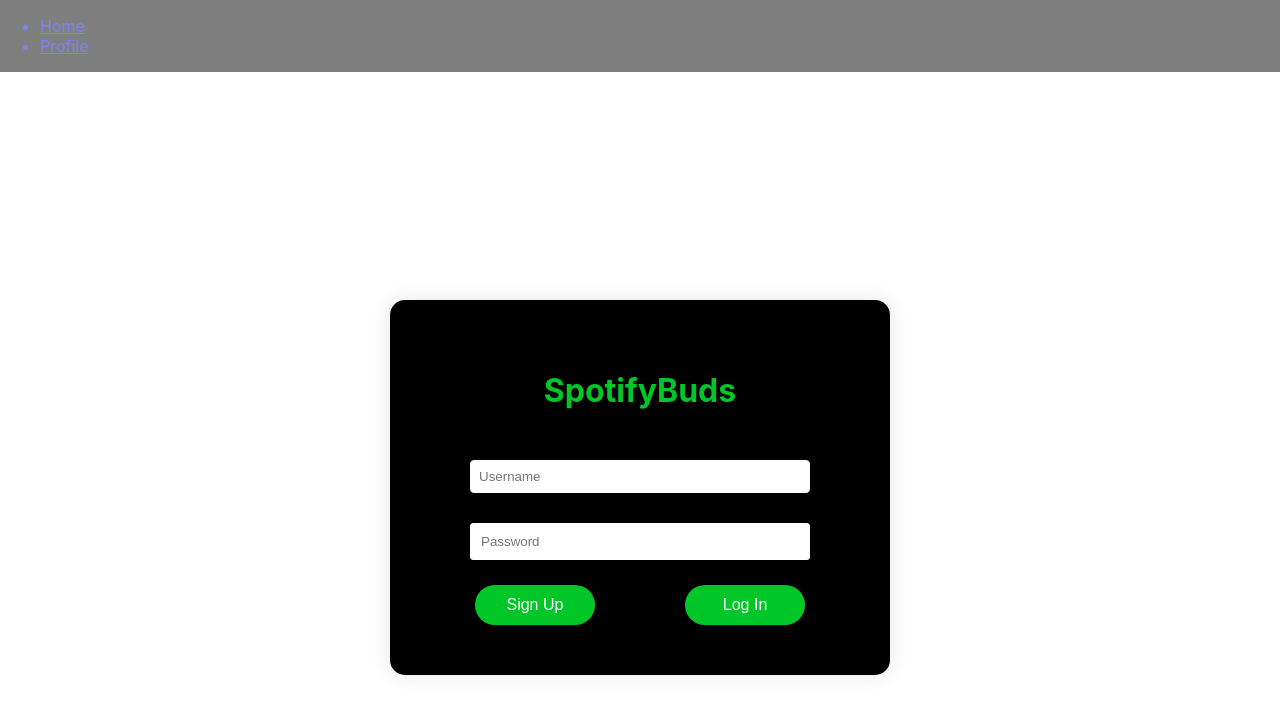
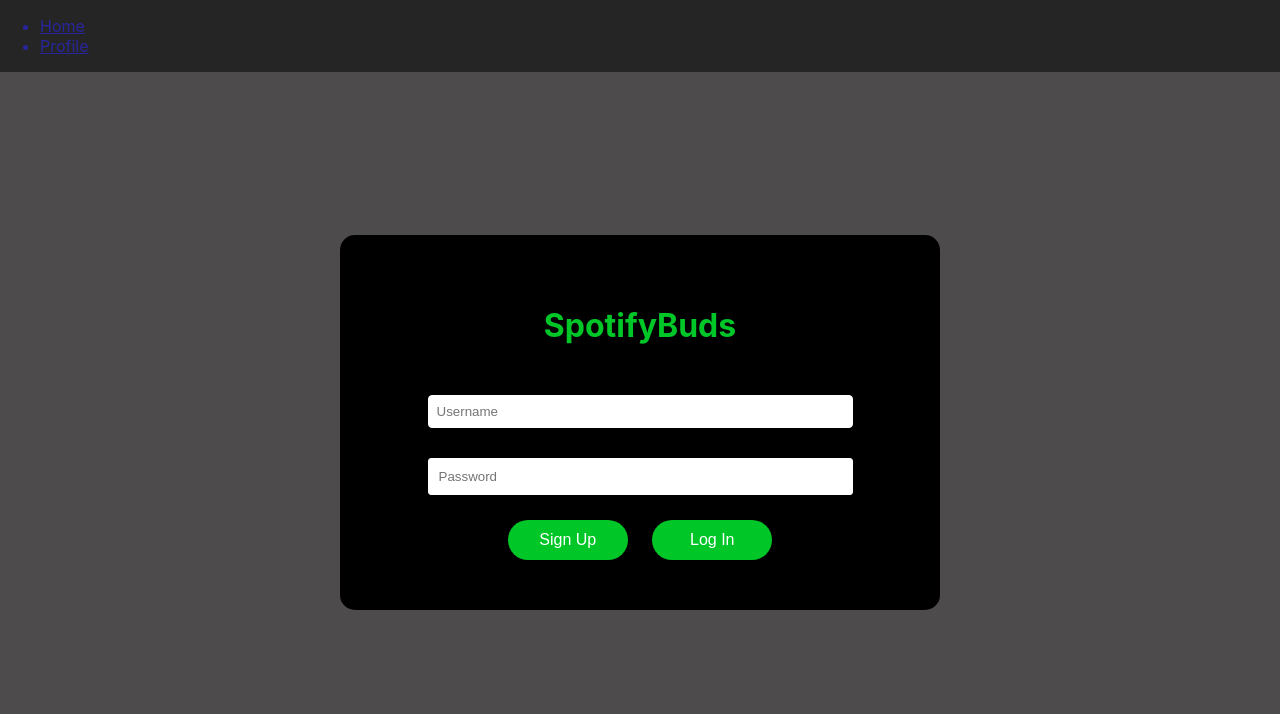
Before and after one commit to ArjunNair17/Spotify-Buds, a React (Create React App) app: page / in a window 1280 px wide. Shown: the top 714 px of the page. Built offline with nearby package versions, Linux system fonts and the light colour scheme.

Commit message:
Styled main log in page completely

```diff
--- a/src/SignUpForm.css
+++ b/src/SignUpForm.css
@@ -1,11 +1,12 @@
 .container {
-    margin-top: 300px !important;
-    max-width: 400px;
+    margin-top: 235px !important;
+    margin-bottom: 294px !important;
+    max-width: 500px;
     margin: 0 auto;
     background-color: #000000;
     padding: 50px;
     border-radius: 15px;
-    box-shadow: 0 0 20px rgba(0, 0, 0, 0.1);
+    box-shadow: 10 10 100px rgba(0, 0, 0, 0.1);
   }
 
   h1 {
@@ -18,7 +19,7 @@
     width: 100%;
     padding: 10px;
     margin-bottom: 10px;
-    border: 1px solid #ccc;
+    border: 1px solid #ed0101;
     border-radius: 3px;
   }
 
@@ -47,6 +48,8 @@
 
   .button {
     margin-top: 15px;
+    margin-left:10px ;
+    margin-right:10px;
     width: 120px;
     height: 40px;
     border: none;
@@ -62,3 +65,12 @@
     transform: scale(1.1);
     box-shadow: 0 0 10px rgba(0, 0, 0, 0.3);
   }
+
+  .RestofPage{
+    background-color: #4d4b4b;
+    color:#0056b3;
+    display: flex;
+    justify-content: center;
+  align-items: center;
+  min-height: 100vh;
+  }
--- a/src/SignUpForm.js
+++ b/src/SignUpForm.js
@@ -5,7 +5,6 @@
 import { getAuth, createUserWithEmailAndPassword, signInWithEmailAndPassword } from "firebase/auth";
 import { useHistory } from "react-router-dom";
 import './SignUpForm.css';
-import logo from './logo.svg';
 
 export default function SignUpForm() {
 
@@ -30,16 +29,21 @@
         setPwd("");
     }
     return (
+        <div className="RestofPage">
         <div className="container">
             <h1>SpotifyBuds</h1>
             <form>
                 <input type="email" placeholder="Username" value={email} className="signupbar" onChange={(event) => setEmail(event.target.value)}></input>
 
                 <input type="password" placeholder="Password" value={pwd} className="signupbar" onChange={(event) => setPwd(event.target.value)}></input>
-                <button className="button" onClick = {(event) => handleSignUp(event)}>Sign Up</button>{"asdsadsads"}
+                <button className="button" onClick = {(event) => handleSignUp(event)}>Sign Up</button>{" "}
 
                 <button className="button" onClick= {(event) => handleLogIn(event)}>Log In</button>
             </form>
         </div>
+        <div className="RestofPage">
+
+      </div>
+        </div>
     );
 }
```
